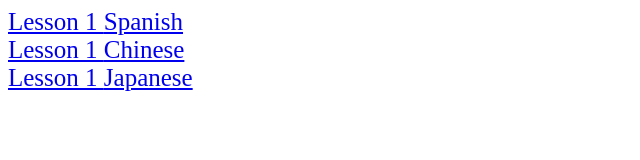
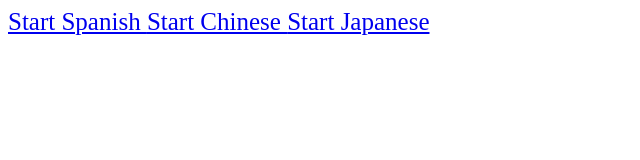
Before and after one commit to tgiangn/dailylesson, a plain HTML site: page lingohut.html in a window 1280 px wide. Shown: the whole page, without its empty margins (0-640 px from the left). Drawn offline with Linux system fonts and the light colour scheme.

Commit message:
Update lingohut.html

```diff
--- a/lingohut.html
+++ b/lingohut.html
@@ -4,21 +4,21 @@
 <title>Lingohut for me</title>
 
 </head>
-<body style="vertical-align: center;width: 100%;font-size: 25px;">
+<body>
 
 	<a class="background-hover-link"
-	   href="https://www.lingohut.com/en/v72441/spanish-lessons-start-hello" tabindex="0">
-			<div class="lesson-index-link"> <span class="lesson-number"> Lesson 1 </span> <span class="lesson-name"> Spanish </span> </div>
+	   href="https://www.lingohut.com/en/v72441/spanish-lessons-start-hello" style="font-size: 25px;">
+			Start Spanish
 	</a>
 
 	<a class="background-hover-link"
-	   href="https://www.lingohut.com/en/v73088/chinese-lessons-start-hello" tabindex="0">
-			<div class="lesson-index-link"> <span class="lesson-number"> Lesson 1 </span> <span class="lesson-name"> Chinese </span> </div>
+	   href="https://www.lingohut.com/en/v73088/chinese-lessons-start-hello" style="font-size: 25px;">
+			Start Chinese
 	</a>
 
 	<a class="background-hover-link"
-	   href="https://www.lingohut.com/en/v150000/japanese-lessons-start-hello" tabindex="0">
-			<div class="lesson-index-link"> <span class="lesson-number"> Lesson 1 </span> <span class="lesson-name"> Japanese </span> </div>
+	   href="https://www.lingohut.com/en/v150000/japanese-lessons-start-hello" style="font-size: 25px;">
+			Start Japanese
 	</a>
 
 </body>
```
